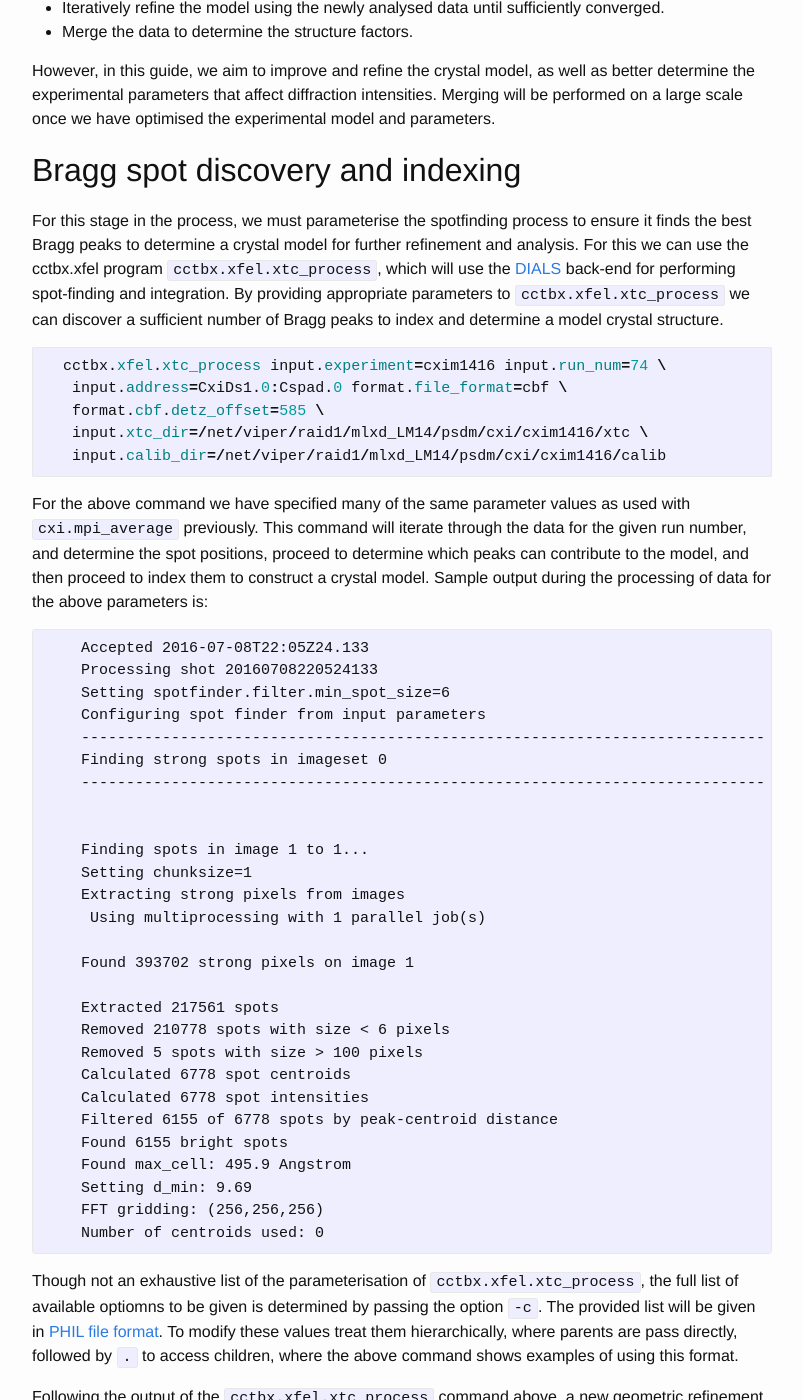
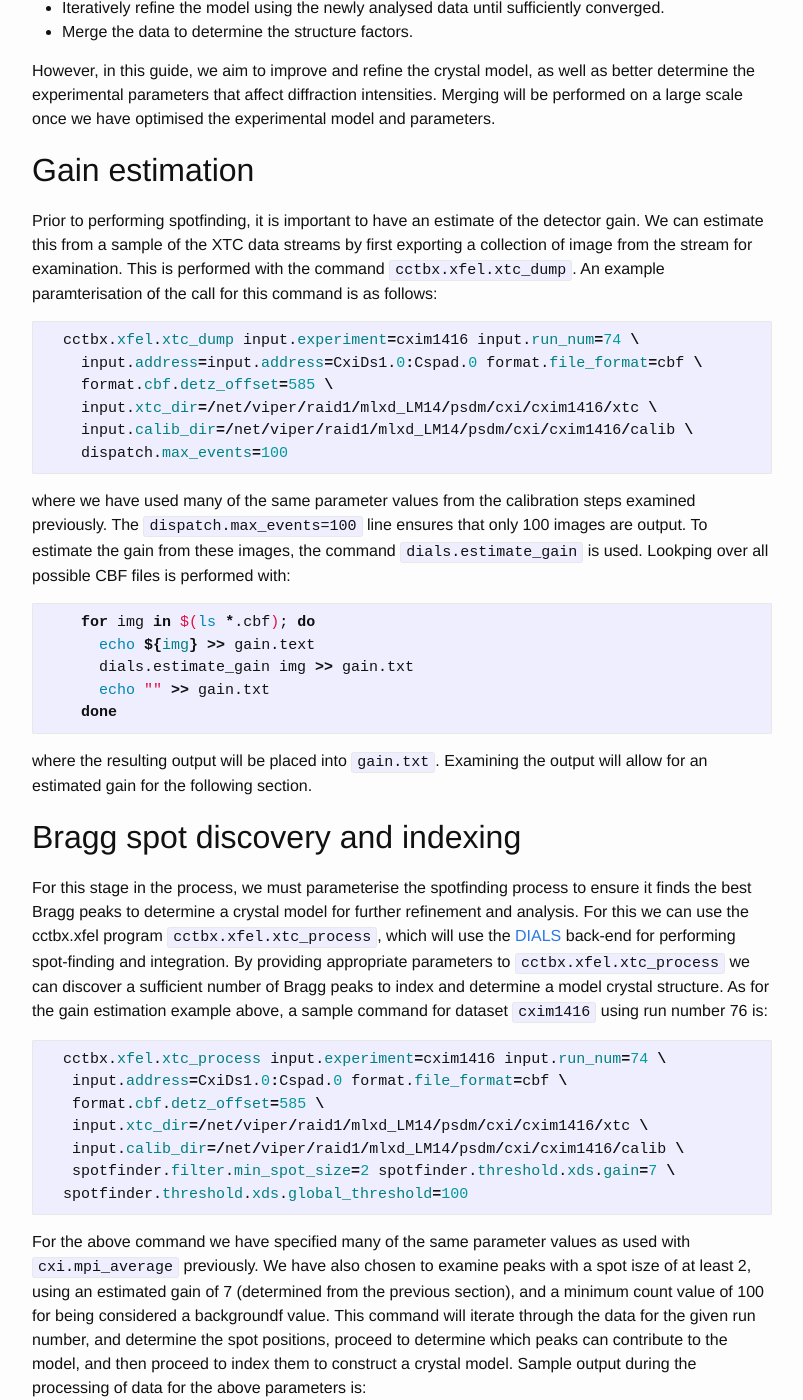
Before and after one commit to ExaFEL/docs, a Jekyll site: the page built from _pages/disc-refine.md, in a window 1280 px wide and 1400 px high, scrolled down 549 px. Shown: the whole window, without its empty margins (238-1041 px from the left). Built offline with Jekyll 4.4.1, drawn with Linux system fonts in a browser that asks for light colours; formulas are drawn with MathJax 3; some of the changed text lies outside the part shown.

Commit message:
Updated discovery section

````diff
--- a/_pages/disc-refine.md
+++ b/_pages/disc-refine.md
@@ -18,18 +18,42 @@ For the purpose of determining the structure factors of the lattice, the followi
 
 However, in this guide, we aim to improve and refine the crystal model, as well as better determine the experimental parameters that affect diffraction intensities. Merging will be performed on a large scale once we have optimised the experimental model and parameters.
 
+## Gain estimation
+Prior to performing spotfinding, it is important to have an estimate of the detector gain. We can estimate this from a sample of the XTC data streams by first exporting a collection of image from the stream for examination. This is performed with the command `cctbx.xfel.xtc_dump`. An example paramterisation of the call for this command is as follows:
+
+  ```coffeescript
+  cctbx.xfel.xtc_dump input.experiment=cxim1416 input.run_num=74 \
+    input.address=input.address=CxiDs1.0:Cspad.0 format.file_format=cbf \
+    format.cbf.detz_offset=585 \
+    input.xtc_dir=/net/viper/raid1/mlxd_LM14/psdm/cxi/cxim1416/xtc \
+    input.calib_dir=/net/viper/raid1/mlxd_LM14/psdm/cxi/cxim1416/calib \
+    dispatch.max_events=100
+  ```
+where we have used many of the same parameter values from the calibration steps examined previously. The `dispatch.max_events=100` line ensures that only 100 images are output. To estimate the gain from these images, the command `dials.estimate_gain` is used. Lookping over all possible CBF files is performed with:
+
+  ```bash
+    for img in $(ls *.cbf); do
+      echo ${img} >> gain.text
+      dials.estimate_gain img >> gain.txt
+      echo "" >> gain.txt
+    done
+  ```
+where the resulting output will be placed into `gain.txt`. Examining the output will allow for an estimated gain for the following section.
+
 ## Bragg spot discovery and indexing
 For this stage in the process, we must parameterise the spotfinding process to ensure it finds the best Bragg peaks to determine a crystal model for further refinement and analysis. For this we can use the <!---[DIALS](http://dials.lbl.gov/) spot-finding algorithm -->
-cctbx.xfel program `cctbx.xfel.xtc_process`, which will use the [DIALS](http://dials.lbl.gov/) back-end for performing spot-finding and integration. By providing appropriate parameters to `cctbx.xfel.xtc_process` we can discover a sufficient number of Bragg peaks to index and determine a model crystal structure.
+cctbx.xfel program `cctbx.xfel.xtc_process`, which will use the [DIALS](http://dials.lbl.gov/) back-end for performing spot-finding and integration. By providing appropriate parameters to `cctbx.xfel.xtc_process` we can discover a sufficient number of Bragg peaks to index and determine a model crystal structure. As for the gain estimation example above, a sample command for dataset `cxim1416` using run number 76 is:
 
   ```coffeescript
   cctbx.xfel.xtc_process input.experiment=cxim1416 input.run_num=74 \
    input.address=CxiDs1.0:Cspad.0 format.file_format=cbf \
    format.cbf.detz_offset=585 \
    input.xtc_dir=/net/viper/raid1/mlxd_LM14/psdm/cxi/cxim1416/xtc \
-   input.calib_dir=/net/viper/raid1/mlxd_LM14/psdm/cxi/cxim1416/calib
+   input.calib_dir=/net/viper/raid1/mlxd_LM14/psdm/cxi/cxim1416/calib \
+   spotfinder.filter.min_spot_size=2 spotfinder.threshold.xds.gain=7 \
+  spotfinder.threshold.xds.global_threshold=100
   ```
-For the above command we have specified many of the same parameter values as used with `cxi.mpi_average` previously. This command will iterate through the data for the given run number, and determine the spot positions, proceed to determine which peaks can contribute to the model, and then proceed to index them to construct a crystal model. Sample output during the processing of data for the above parameters is:
+For the above command we have specified many of the same parameter values as used with `cxi.mpi_average` previously. We have also chosen to examine peaks with a spot isze of at least 2, using an estimated gain of 7 (determined from the previous section), and a minimum count value of 100 for being considered a backgroundf value. This command will iterate through the data for the given run number, and determine the spot positions, proceed to determine which peaks can contribute to the model, and then proceed to index them to construct a crystal model. Sample output during the processing of data for the above parameters is:
 
   ```txt
     Accepted 2016-07-08T22:05Z24.133
@@ -61,7 +85,7 @@ For the above command we have specified many of the same parameter values as use
     Number of centroids used: 0
   ```
 
-Though not an exhaustive list of the parameterisation of `cctbx.xfel.xtc_process`, the full list of available optiomns to be given is determined by passing the option `-c`. The provided list will be given in [PHIL file format](http://cctbx.sourceforge.net/libtbx_phil.html). To modify these values treat them hierarchically, where parents are pass directly, followed by `.` to access children, where the above command shows examples of using this format.
+Though not an exhaustive list of the parameterisation of `cctbx.xfel.xtc_process`, the full list of available options is available by passing the option `-c`. The provided list will be given in [PHIL file format](http://cctbx.sourceforge.net/libtbx_phil.html). To modify these values treat them hierarchically, where parents are passed directly to the command, followed by `.` to access and set children, where the above command shows examples of using this format. One thing to note is that we have not parameterised any element of the indexing or refinement stages of the process. This can be performed by appending some additional options to the end of the `cctbx.xfel.xtc_process` command abiove,  with names and uses determined from the full list of options.
 
 Following the output of the `cctbx.xfel.xtc_process` command above, a new geometric refinement of the detector positions for the CSPAD can be calculated using the command `cspad.cbf_metrology`.
 
````
